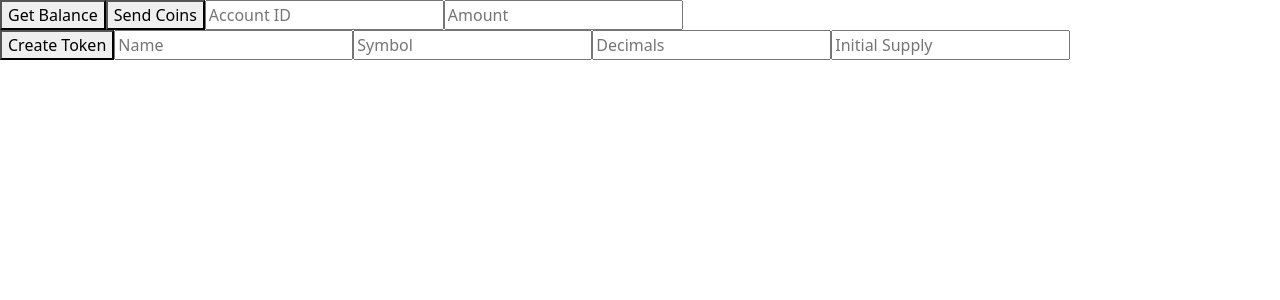
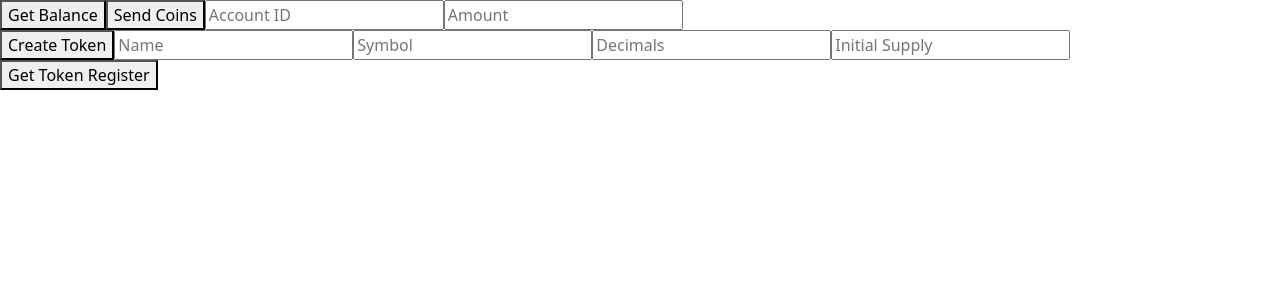
Before and after one commit to PaddyJM/blockchain-developer-bootcamp-final-project, a React (Create React App) app: page / in a window 1280 px wide. Shown: the top 300 px of the page. Built offline with nearby package versions, Linux system fonts and the light colour scheme.

Commit message:
implemented getTokenRegister function

```diff
--- a/src/App.js
+++ b/src/App.js
@@ -5,7 +5,7 @@ import Token from './artifacts/contracts/ERC20Token.sol/ERC20Token.json'
 import TokenRegister from './artifacts/contracts/ERC20TokenRegister.sol/ERC20TokenRegister.json'
 
 const tokenAddress = "0x8A791620dd6260079BF849Dc5567aDC3F2FdC318"
-const tokenRegisterAddress = "0x4ed7c70F96B99c776995fB64377f0d4aB3B0e1C1"
+const tokenRegisterAddress = "0x4A679253410272dd5232B3Ff7cF5dbB88f295319"
 
 function App() {
   // ERC20
@@ -64,6 +64,16 @@ function App() {
     }
   }
 
+    //ERC20TokenFactory
+    async function getTokenRegister() {
+      if (typeof window.ethereum !== 'undefined') {
+        const provider = new ethers.providers.Web3Provider(window.ethereum);
+        const signer = provider.getSigner()
+        const tokenRegisterContract = new ethers.Contract(tokenRegisterAddress, TokenRegister.abi, signer)
+        console.log(await tokenRegisterContract.getTokenRegister());
+      }
+    }
+
   return (
     <div className="App">
       <header className="App-header">
@@ -78,6 +88,9 @@ function App() {
         <input onChange={x => setSymbol(x.target.value)} placeholder="Symbol" />
         <input onChange={x => setDecimals(x.target.value)} placeholder="Decimals" />
         <input onChange={x => setInitialSupply(x.target.value)} placeholder="Initial Supply" />
+
+        <br />
+        <button onClick={getTokenRegister}>Get Token Register</button>
       </header>
     </div>
   );
```
Also changed, not shown: 1 other file (tests, documents, lock files or other folders).
